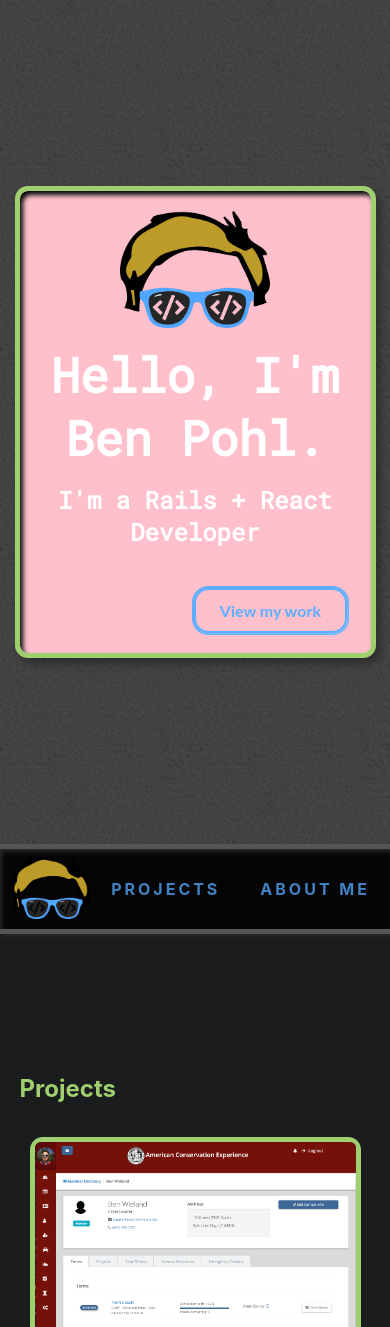
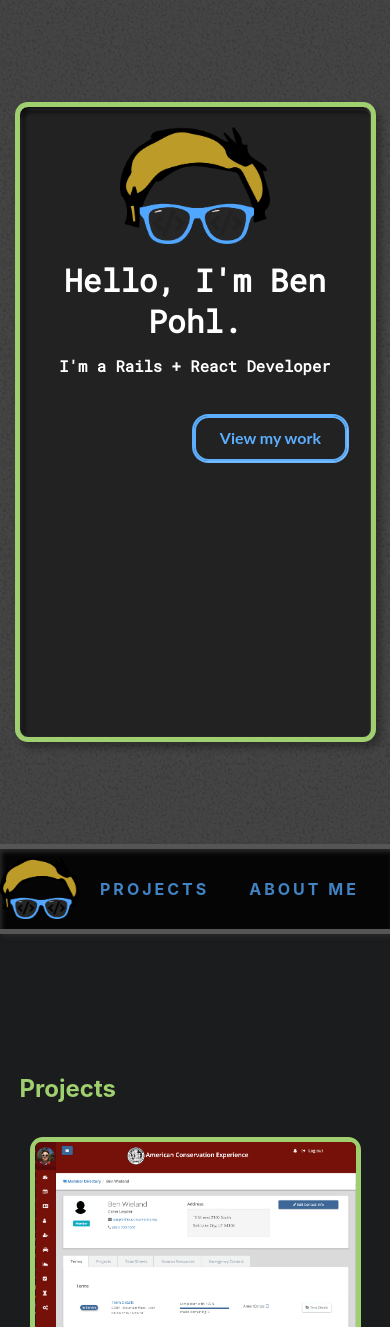
Before and after one commit to pohl989/pohlfolio, a React (Create React App) app: page / in a window 390 px wide. Shown: the top 1327 px of the page. Built offline with nearby package versions, Linux system fonts and the light colour scheme.

Commit message:
added new phone styling

```diff
--- a/src/components/NavBar.js
+++ b/src/components/NavBar.js
@@ -1,6 +1,9 @@
 import React, { Component } from 'react';
 import { withRouter } from 'react-router-dom';
+
 import styled from 'styled-components'
+import { media } from '../styledComponents/Defaults'
+
 import logo from '../images/Pohl989_logo.png'
 
 const StyledMenu = styled.nav`
@@ -16,23 +19,32 @@ const StyledMenu = styled.nav`
   position: -webkit-sticky;
   position: sticky;
   top: 0;
-  z-index:1;`
+  z-index:1;
+  ${media.phone`
+    height: 70px;
+    `
+  }
+`
 
 const StyledUL = styled.ul`
   list-style: none;
   margin: 0;
-  display: flex !important;
+  display: inline-flex;
   color: white;
   text-transform: uppercase;
   font-size: 16px;
   font-weight: 700;
   color: #fff;
   padding: 0px;
-  display: block;
   text-decoration: none;
   cursor: pointer;
   letter-spacing: 3px;
   justify-content: flex-end;
+  ${media.phone`
+    font-size: 12px;
+    justify-content: center;
+  `
+  }
 `
 const StyledLi = styled.li`
   flex: 0 1 auto;
@@ -41,6 +53,11 @@ const StyledLi = styled.li`
   list-style: none;
   padding: 30px 20px;
   align-self: flex-end;
+    ${media.phone`
+    font-size: 12px;
+    display: none;
+  `
+}
 `
 
 const NavLogo = styled.img`
@@ -58,13 +75,13 @@ class NavBar extends Component {
 
 render() {
   return  (
-    <StyledMenu id="navbar" fixed={'top'}>
+    <StyledMenu id="navbar" >
+         <a href="#start" style={{display: "inline-flex", maxHeight: "20vmin"}}>
+            <NavLogo src={logo} alt="Pohlfolio Logo" />
+          </a>
       <StyledUL>
 
         <StyledLi style={{padding: '0px', marginBottom: '10px'}}>
-          <a href="#start">
-            <NavLogo src={logo} alt="Pohlfolio Logo" />
-          </a>
         </StyledLi>
         <StyledLi>
           <StyledLink href="#start">
--- a/src/styledComponents/Card.js
+++ b/src/styledComponents/Card.js
@@ -75,9 +75,9 @@ export const WelcomeCard  = styled(Card)`
     `
   }
   ${media.tablet`
-    background: pink;
     margin: 5px 7px;
     width: 90wh;
+    height: 70vh;
     justify-content: space-evenly;
     `
   }
--- a/src/styledComponents/Header.js
+++ b/src/styledComponents/Header.js
@@ -5,27 +5,27 @@ import styled from 'styled-components'
 const fontSize = (size) => {
   switch(size) {
     case 'huge':
-      return '6rem'
+      return '20vmin'
     case 'large':
-      return '3rem'
+      return '8vmin'
     case 'medium':
-      return '2rem'
+      return '6vmin'
     case 'small':
-      return '1rem'
+      return '4vmin'
     case 'h1':
-      return '6rem'
+      return '10vmin'
     case 'h2':
-      return '3rem'
+      return '8vmin'
     case 'h3':
-      return '2rem'
+      return '6vmin'
     case 'h4':
-      return '1.5rem'
+      return '5vmin'
     case 'h5':
-      return '1rem'
+      return '4vmin'
     case 'h6':
-      return '.5rem'
+      return '3vmin'
     default:
-      return '1.5rem'
+      return '4vmin'
   }
 }
 
```
Also changed, not shown: 1 other file (tests, documents, lock files or other folders).
